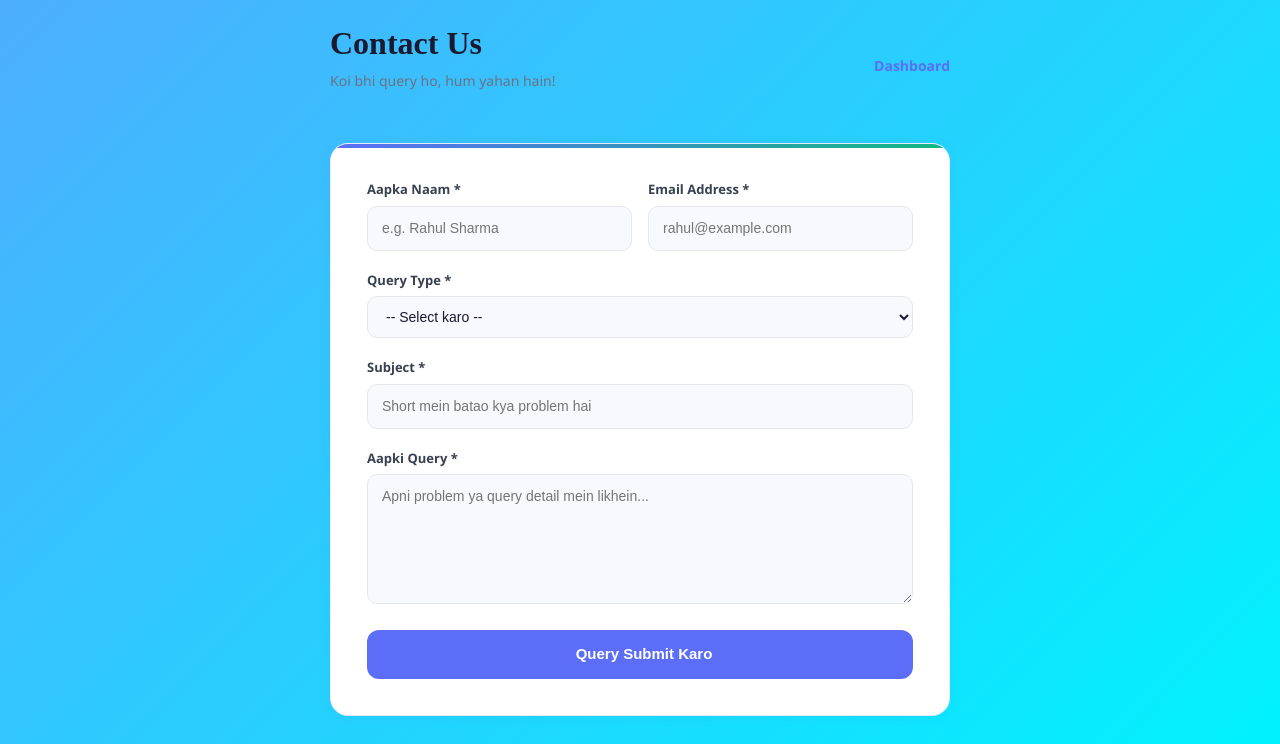
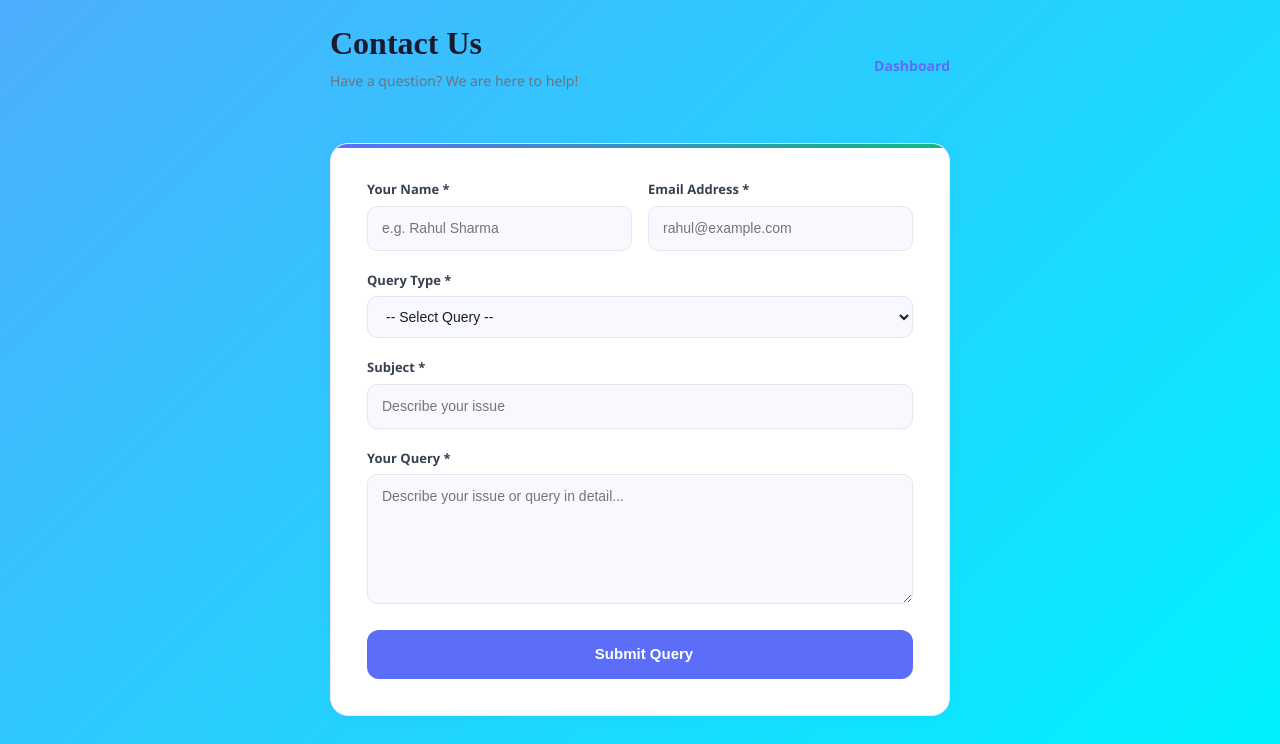
Before and after one commit to saumya151204/resume_builder, a Django app: page /contact/ in a window 1280 px wide. Shown: the part 56-800 px from the top of the page. Run offline with Django 5.2, Linux system fonts and the light colour scheme; some libraries are stand-ins or nearby versions.

Commit message:
updated contact page

```diff
--- a/resume_builder/builder/templates/contact.html
+++ b/resume_builder/builder/templates/contact.html
@@ -28,7 +28,7 @@
     <div class="page-header">
         <div>
             <h1>Contact Us</h1>
-            <p>Koi bhi query ho, hum yahan hain!</p>
+            <p>Have a question? We are here to help!</p>
         </div>
         <a href="/dashboard/" class="back-link"><i class="bi bi-arrow-left"></i> Dashboard</a>
     </div>
@@ -46,7 +46,7 @@
             {% csrf_token %}
             <div class="form-row">
                 <div class="form-group">
-                    <label>Aapka Naam *</label>
+                    <label>Your Name *</label>
                     <input type="text" name="name" placeholder="e.g. Rahul Sharma" required>
                 </div>
                 <div class="form-group">
@@ -58,7 +58,7 @@
             <div class="form-group">
                 <label>Query Type *</label>
                 <select name="query_type" required>
-                    <option value="">-- Select karo --</option>
+                    <option value="">-- Select Query --</option>
                     <option value="Technical Issue">Technical Issue</option>
                     <option value="Resume Help">Resume Help</option>
                     <option value="Account Issue">Account Issue</option>
@@ -69,16 +69,16 @@
 
             <div class="form-group">
                 <label>Subject *</label>
-                <input type="text" name="subject" placeholder="Short mein batao kya problem hai" required>
+                <input type="text" name="subject" placeholder="Describe your issue" required>
             </div>
 
             <div class="form-group">
-                <label>Aapki Query *</label>
-                <textarea name="message" placeholder="Apni problem ya query detail mein likhein..." required></textarea>
+                <label>Your Query *</label>
+                <textarea name="message" placeholder="Describe your issue or query in detail..." required></textarea>
             </div>
 
             <button type="submit" class="btn-submit">
-                <i class="bi bi-send"></i> Query Submit Karo
+                <i class="bi bi-send"></i> Submit Query
             </button>
         </form>
     </div>
--- a/resume_builder/builder/views.py
+++ b/resume_builder/builder/views.py
@@ -201,8 +201,7 @@ def contact(request):
             subject=subject,
             message=message_text
         )
-
-        messages.success(request, f'Shukriya {name}! Aapki query mil gayi. Hum jald contact karenge.')
+        messages.success(request, f'Thank you {name}! We have received your query. We will get back to you soon.')
         return redirect('contact')
 
     return render(request, 'contact.html')
```
